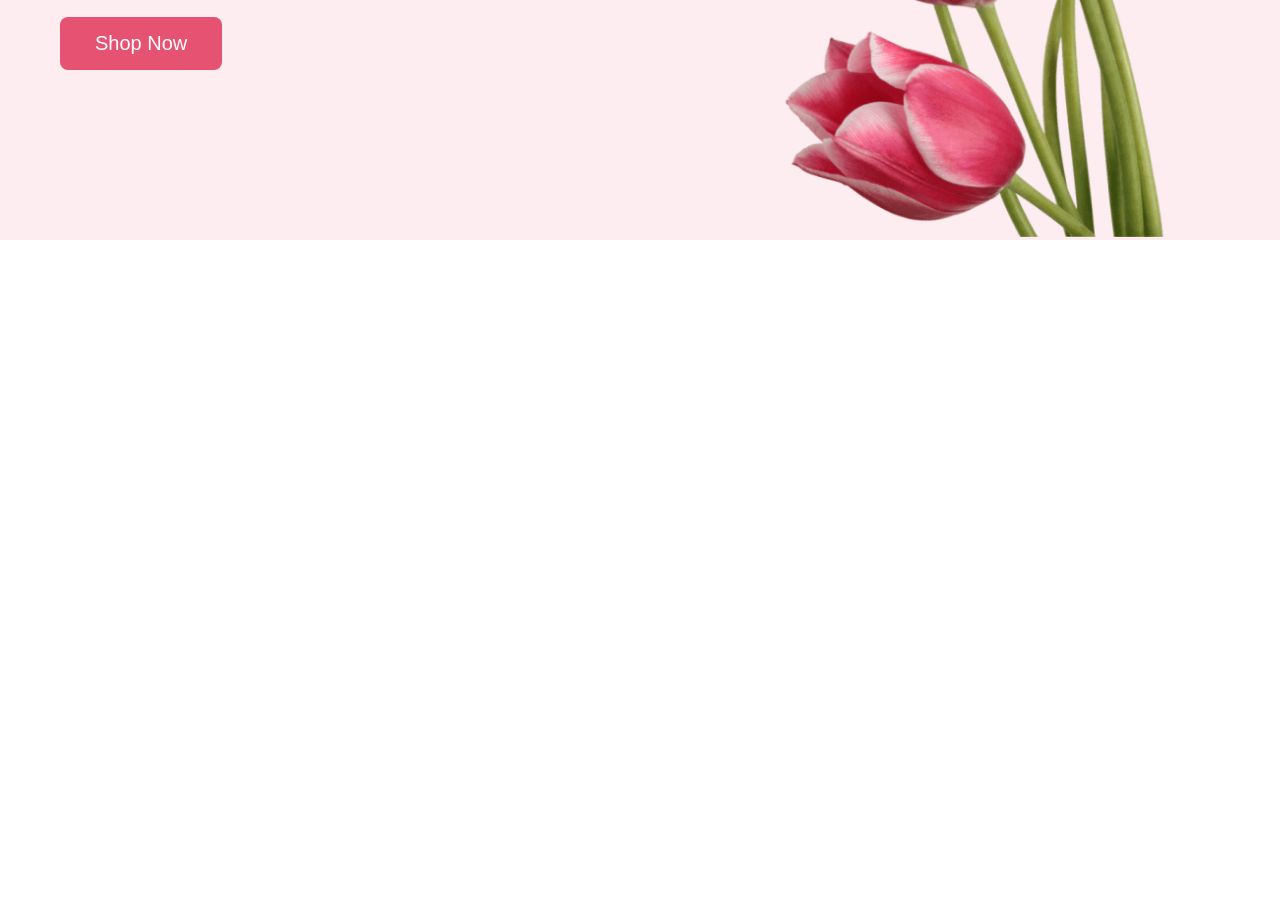
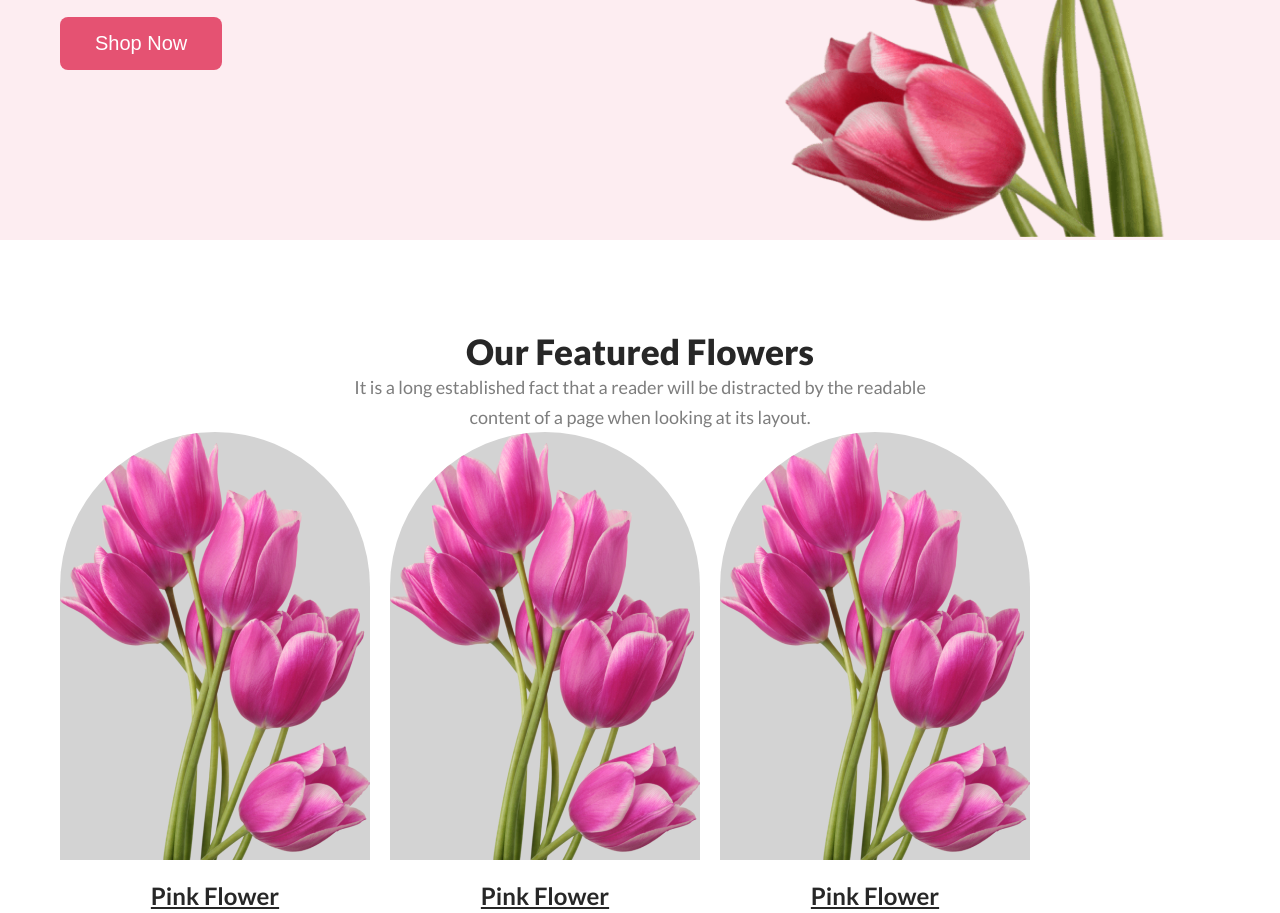
Before and after one commit to fahimislamam/assignment-1, a plain HTML site: page index.html in a window 1280 px wide. Shown: the part 533-1446 px from the top of the page. Before the commit the page ends 800 px from the top, so only its background shows below. Drawn offline with Linux system fonts and the light colour scheme.

Commit message:
featured flowers added

```diff
--- a/index.html
+++ b/index.html
@@ -27,5 +27,28 @@
             </div>
         </div>
     </header>
+    <main>
+        <!-- featured flowers section -->
+        <section class="flower">
+            <div class="container">
+                <h3 class="section-title">Our Featured Flowers</h3>
+                <p class="section-description">It is a long established fact that a reader will be distracted by the readable<br> content of a page when looking at its layout.</p>
+                <div class="flower-content">
+                    <div class="flower-detail-1">
+                        <img src="./images/pngwing 6.png" alt="A beautiful flower">
+                        <p class="flower-title">Pink Flower</p>
+                    </div>
+                    <div class="flower-detail-2">
+                        <img src="./images/pngwing 6.png" alt="A beautiful flower">
+                        <p class="flower-title">Pink Flower</p>
+                    </div>
+                    <div class="flower-detail-3">
+                        <img src="./images/pngwing 6.png" alt="A beautiful flower">
+                        <p class="flower-title">Pink Flower</p>
+                    </div>
+                </div>
+            </div>
+        </section>
+    </main>
 </body>
 </html>
--- a/style.css
+++ b/style.css
@@ -26,6 +26,20 @@ img{
     border: 0;
     color: white;
     font-size: 20px;
+}
+.section-title{
+    color: #272727;
+    text-align: center;
+    font-size: 35px;
+    font-weight: 750;
+}
+.section-description{
+    color: #27272799;
+    text-align: center;
+    font-size: 18px;
+    font-weight: 400;
+    align-items: center;
+    line-height: 30px;
 }
 
 
@@ -65,3 +79,42 @@ img{
     height: 750px;
     padding-top: 20px;
 }
+
+/* main section */
+main section{
+    margin-top: 90px;
+}
+/* featured flowers section*/
+.flower{
+
+}
+.flower-content{
+    display: flex;
+    align-items: center;
+    gap: 20px;
+}
+
+.flower-detail-1 img{
+    background: lightgray 50% / cover no-repeat;
+    border-radius: 300px 300px 0px 0px;
+
+}
+.flower-detail-2 img{
+    background: lightgray 50% / cover no-repeat;
+    border-radius: 300px 300px 0px 0px;
+}
+.flower-detail-3 img{
+    background: lightgray 50% / cover no-repeat;
+    border-radius: 300px 300px 0px 0px;
+
+}
+
+.flower-title{
+    color: #272727;
+    text-align: center;
+    font-size: 24px;
+    font-weight: 700;
+    line-height: 35px;
+    text-decoration-line: underline;
+    margin-top: 15px;
+}
```
